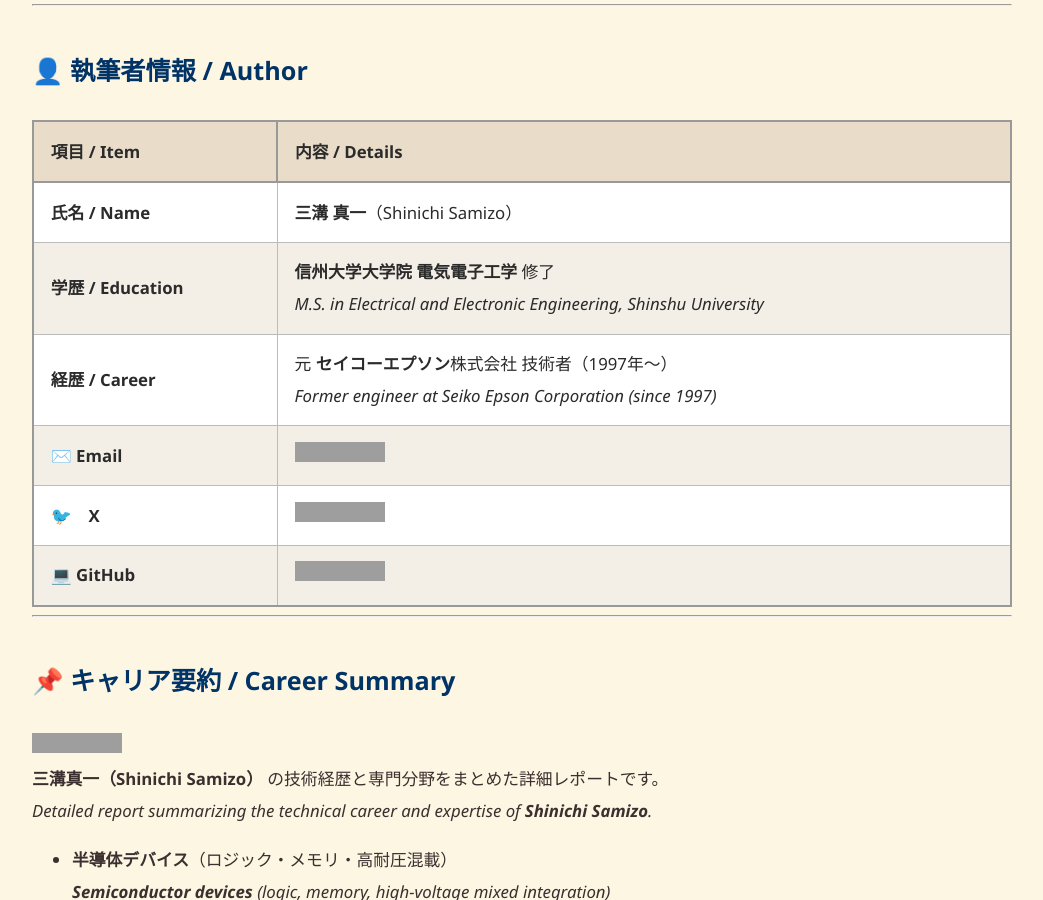
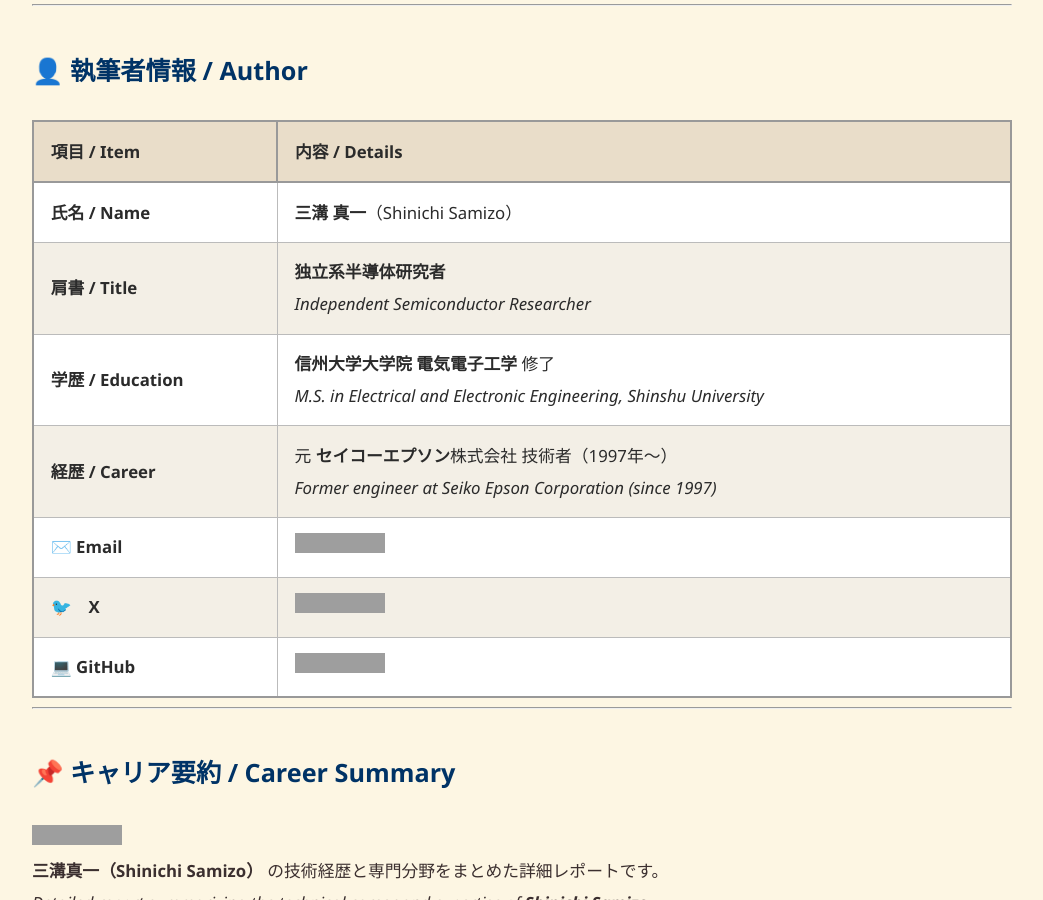
Before and after one commit to Samizo-AITL/Samizo-AITL.github.io, a Jekyll site: the page built from index.md, in a window 1280 px wide and 900 px high, scrolled down 7723 px, cut to the strip 0-900 px from the top of the window. Shown: the whole strip, without its empty margins (118-1161 px from the left). Built offline with Jekyll 4.4.1, drawn with Linux system fonts in a browser that asks for light colours; grey boxes are pictures that could not be loaded.

Commit message:
Update index.md

```diff
--- a/index.md
+++ b/index.md
@@ -160,6 +160,7 @@ flowchart TD
 | **項目 / Item** | **内容 / Details** |
 |-----------------|--------------------|
 | **氏名 / Name** | **三溝 真一**（Shinichi Samizo） |
+| **肩書 / Title** | **独立系半導体研究者**<br>*Independent Semiconductor Researcher* |
 | **学歴 / Education** | **信州大学大学院 電気電子工学** 修了<br>*M.S. in Electrical and Electronic Engineering, Shinshu University* |
 | **経歴 / Career** | 元 **セイコーエプソン**株式会社 技術者（1997年〜）<br>*Former engineer at Seiko Epson Corporation (since 1997)* |
 | **✉️ Email** | [![Email](https://img.shields.io/badge/Email-shin3t72%40gmail.com-red?style=for-the-badge&logo=gmail)](mailto:shin3t72@gmail.com) |
```
